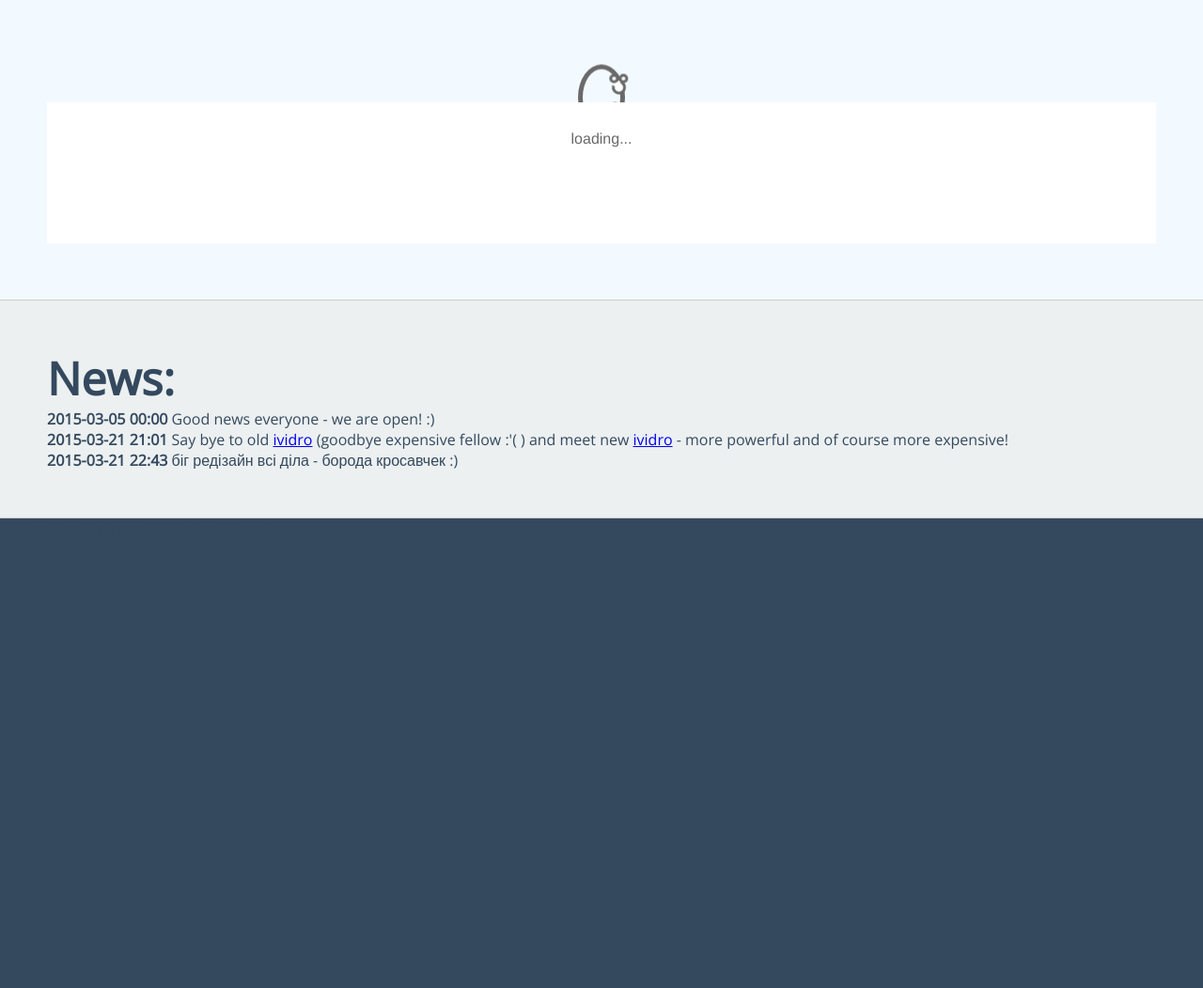
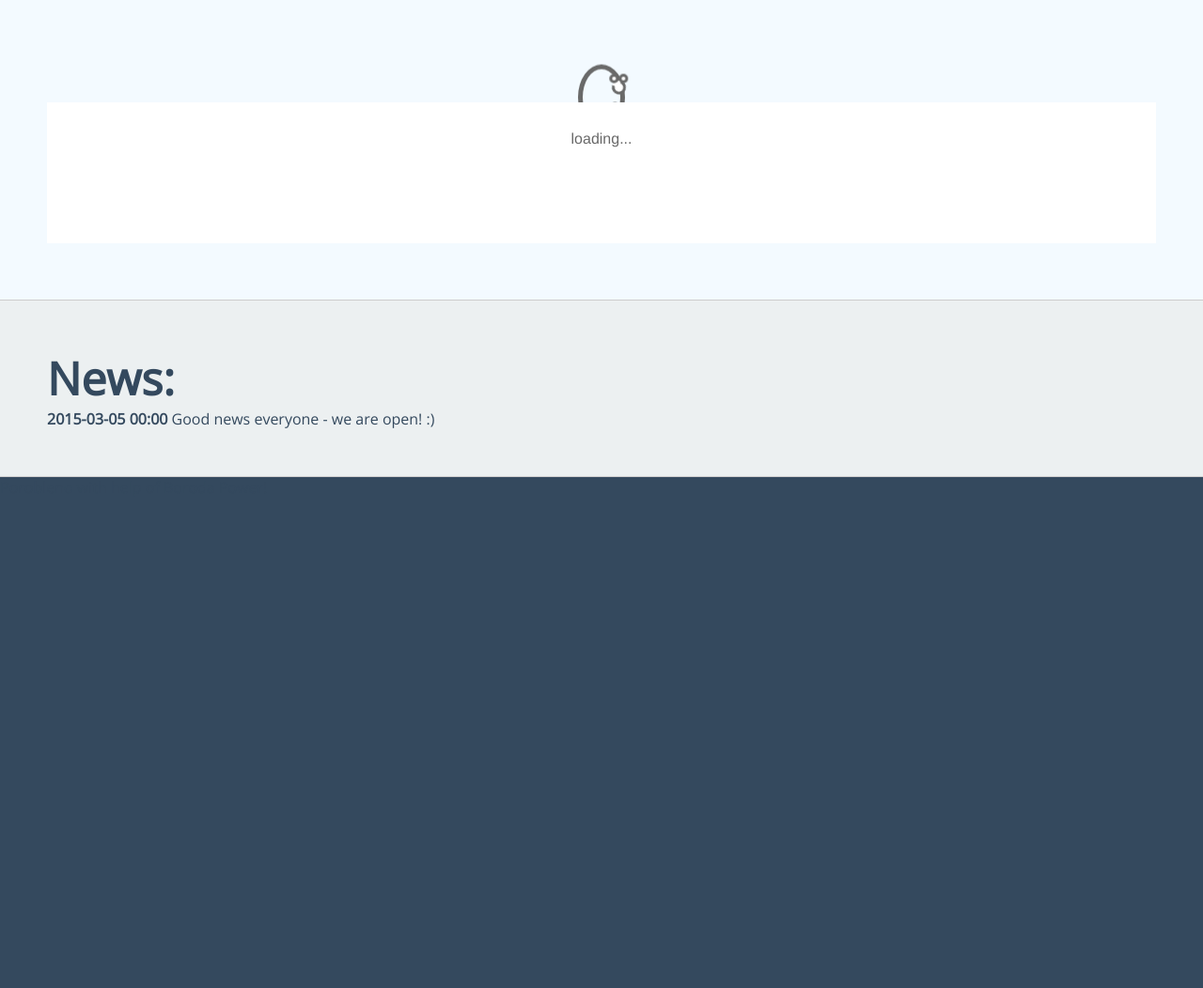
Before and after one commit to yevgenys/ividro, a Flask app: page / in a window 1280 px wide. Shown: the part 271-1323 px from the top of the page at 94% size. After the commit the page ends 779 px from the top, so only its background shows below. Run offline with Flask 2, Linux system fonts and the light colour scheme; data that the repository does not hold is empty; some libraries are stand-ins or nearby versions.

Commit message:
some deletions - very useful comment :)

```diff
--- a/dao/Dao.py
+++ b/dao/Dao.py
@@ -19,7 +19,6 @@ def connect_before_function_and_disconnect_after(f):
         res = f(self, *args, **kwargs)
         self._close_connection()
         return res
-
     return wrapper
 
 
--- a/templates/index_sections/news.html
+++ b/templates/index_sections/news.html
@@ -1,11 +1,4 @@
 <h1>News:</h1>
 <ul>
     <p><span class="date">2015-03-05 00:00</span> Good news everyone - we are open! :)</p>
-
-    <p><span class="date">2015-03-21 21:01</span> Say bye to old <a
-            href="http://stylus.com.ua/ru/products/details/188663/index.html">ividro</a> (goodbye expensive fellow :'( )
-        and meet new <a href="http://stylus.com.ua/ru/products/details/185692/index.html">ividro</a> - more powerful and
-        of course more expensive!</p>
-
-    <p><span class="date">2015-03-21 22:43</span> біг редізайн всі діла - борода кросавчек :)</p>
 </ul>
```
